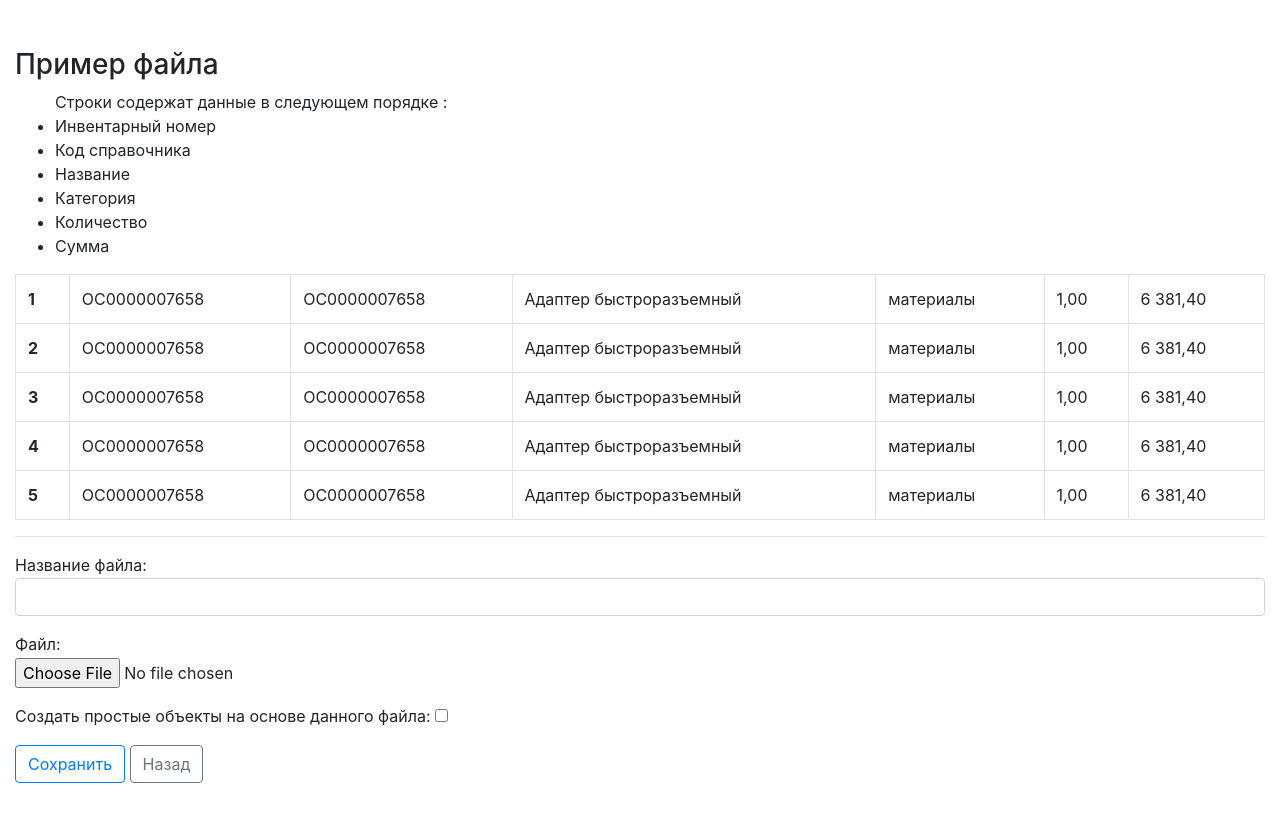
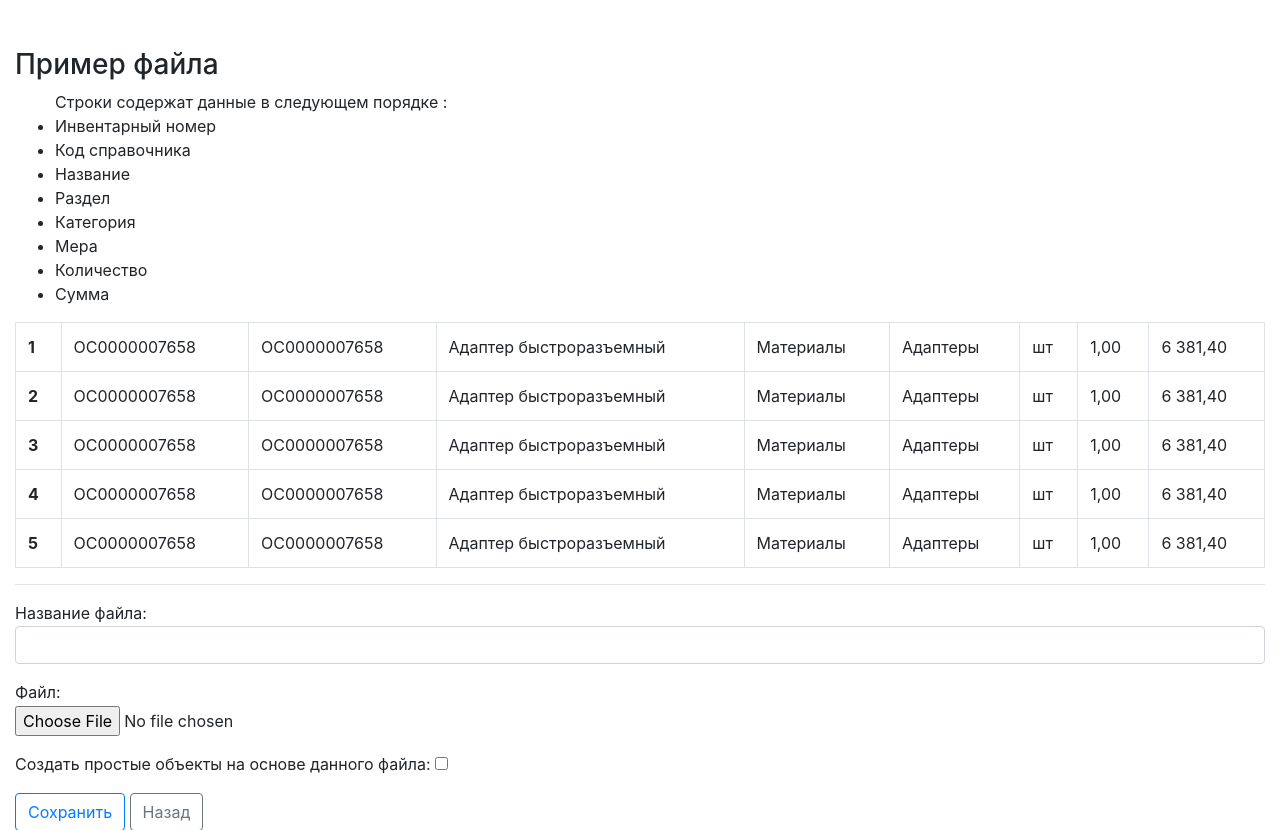
Before and after one commit to igoremin/db_work, a Django app: page /1/database_file/add/ in a window 1280 px wide. Shown: the part 56-886 px from the top of the page. Run offline with Django 3.2, Linux system fonts and the light colour scheme; the visitor is signed in with stand-in values (Sample User, id 1); data comes from the database, SQL or seed files in the repository; data that the repository does not hold is empty; some libraries are stand-ins or nearby versions.

Commit message:
Изменил таблицу для примера, добавл в нее актуальные поля

```diff
--- a/db_site/templates/db_site/database_form.html
+++ b/db_site/templates/db_site/database_form.html
@@ -13,7 +13,9 @@
             <li>Инвентарный номер</li>
             <li>Код справочника</li>
             <li>Название</li>
+            <li>Раздел</li>
             <li>Категория</li>
+            <li>Мера</li>
             <li>Количество</li>
             <li>Сумма</li>
         </ul>
@@ -25,7 +27,9 @@
                     <td>ОС0000007658</td>
                     <td>ОС0000007658</td>
                     <td>Адаптер  быстроразъемный</td>
-                    <td>материалы</td>
+                    <td>Материалы</td>
+                    <td>Адаптеры</td>
+                    <td>шт</td>
                     <td>1,00</td>
                     <td>6 381,40</td>
                 </tr>
@@ -34,7 +38,9 @@
                     <td>ОС0000007658</td>
                     <td>ОС0000007658</td>
                     <td>Адаптер  быстроразъемный</td>
-                    <td>материалы</td>
+                    <td>Материалы</td>
+                    <td>Адаптеры</td>
+                    <td>шт</td>
                     <td>1,00</td>
                     <td>6 381,40</td>
                 </tr>
@@ -43,7 +49,9 @@
                     <td>ОС0000007658</td>
                     <td>ОС0000007658</td>
                     <td>Адаптер  быстроразъемный</td>
-                    <td>материалы</td>
+                    <td>Материалы</td>
+                    <td>Адаптеры</td>
+                    <td>шт</td>
                     <td>1,00</td>
                     <td>6 381,40</td>
                 </tr>
@@ -52,7 +60,9 @@
                     <td>ОС0000007658</td>
                     <td>ОС0000007658</td>
                     <td>Адаптер  быстроразъемный</td>
-                    <td>материалы</td>
+                    <td>Материалы</td>
+                    <td>Адаптеры</td>
+                    <td>шт</td>
                     <td>1,00</td>
                     <td>6 381,40</td>
                 </tr>
@@ -61,7 +71,9 @@
                     <td>ОС0000007658</td>
                     <td>ОС0000007658</td>
                     <td>Адаптер  быстроразъемный</td>
-                    <td>материалы</td>
+                    <td>Материалы</td>
+                    <td>Адаптеры</td>
+                    <td>шт</td>
                     <td>1,00</td>
                     <td>6 381,40</td>
                 </tr>
```
